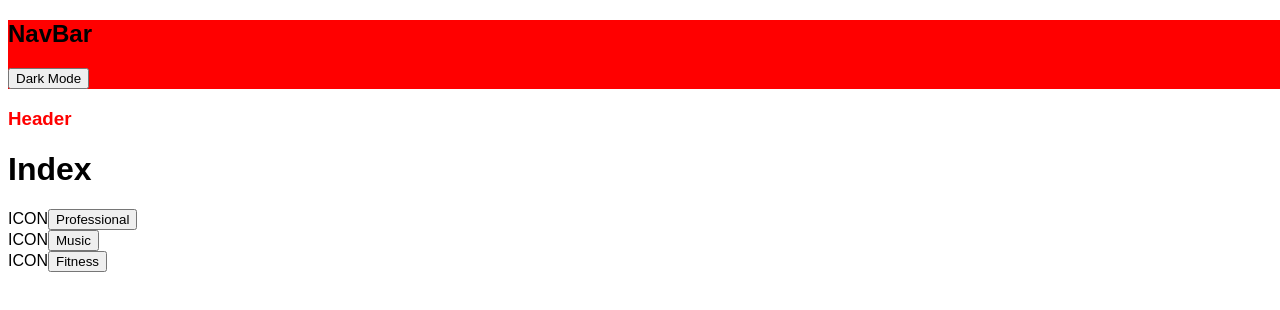
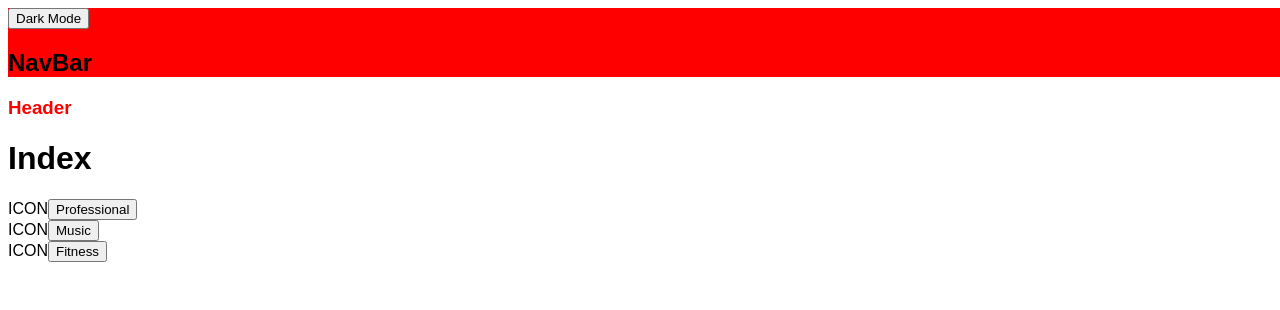
Before and after one commit to sbogucki12/bogoodski-next, a Next.js app: page / in a window 1280 px wide. Shown: the top 310 px of the page. Built offline with nearby package versions, Linux system fonts and the light colour scheme.

Commit message:
saving theme selection to local storage

```diff
--- a/components/NavBar.jsx
+++ b/components/NavBar.jsx
@@ -1,26 +1,19 @@
-import { useState } from "react";
+
 import DarkTheme from "./DarkTheme";
+import ThemeSwitch from "./ThemeSwitch";
 
 const NavBar = () => {
 
-    const [darkMode, setDarkMode] = useState(false);
-
-    const buttonLabel = darkMode ? "Light Mode" : "Dark Mode";
-
     return (
         <nav id="navbar-container">
+            <ThemeSwitch />
             <h1>NavBar</h1>
-            <button onClick={() => setDarkMode(!darkMode)}>{buttonLabel}</button>
             <style jsx>{`
                 #navbar-container {
                     width: 100vw;
                     background-color: red;
                 }
             `}</style>
-            {darkMode && (
-                <DarkTheme />
-            )}
-
         </nav >
     )
 };
--- /dev/null
+++ b/components/ThemeSwitch.jsx
@@ -0,0 +1,58 @@
+import DarkTheme from "./DarkTheme";
+import { useState } from "react";
+
+function getDarkMode() {
+    if(typeof localStorage == 'undefined'){
+        return false;
+    };
+
+    const value = localStorage.getItem('darkMode');
+
+    if(value == null)
+    {
+        return false;
+    }
+
+    return JSON.parse(value);
+}
+
+
+const ThemeSwitch = () => {
+        /*
+    FYI - DarkTheme =
+    <style global jsx>{`
+                    :root {
+                        --background-color: black;
+                        --text-color: white;
+                        --link-color: red;
+                    }
+                `}</style>
+    */
+
+    //when useState = true, DarkTheme will override the global styles
+    //by updating the css variables in the :root element.
+
+    //get the original state from localStorage
+    //localStorage will have a null value if user has not used toggle yet
+
+
+    const [darkMode, setDarkMode] = useState(getDarkMode);
+
+    const handleClick = () => {
+        localStorage.setItem('darkMode', JSON.stringify(!darkMode))
+        setDarkMode(!darkMode);
+    }
+
+    const buttonLabel = darkMode ? "Light Mode" : "Dark Mode";
+
+
+    return (
+        <>
+            <button onClick={handleClick} suppressHydrationWarning>{buttonLabel}</button>
+            {darkMode && (
+                <DarkTheme />
+            )}
+        </ >)
+}
+
+export default ThemeSwitch;
```
